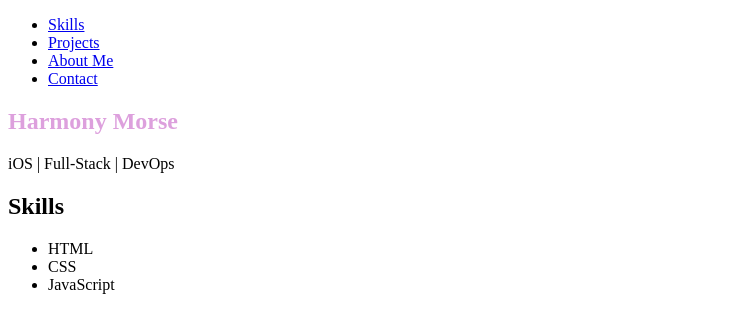
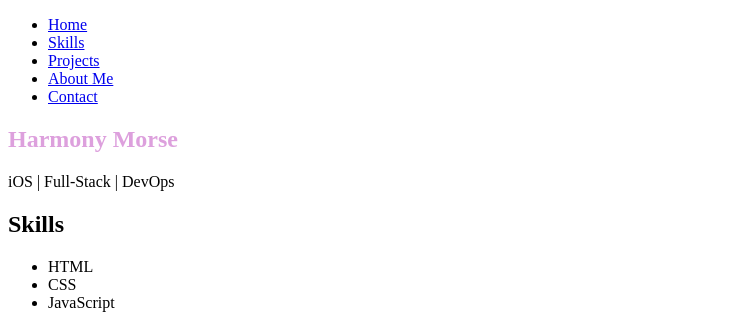
Before and after one commit to HarmonyMorse/HarmonyMorse.github.io, a plain HTML site: page index.html in a window 1280 px wide. Shown: the top 317 px of the page, without its empty margins (0-743 px from the left). Drawn offline with Linux system fonts and the light colour scheme.

Commit message:
Add Home link to nav

```diff
--- a/index.html
+++ b/index.html
@@ -16,7 +16,7 @@
         <header>
             <nav>
                 <ul>
-                    <!-- <li><a href="/">Home</a></li> -->
+                    <li><a href="/">Home</a></li>
                     <li><a href="#skills">Skills</a></li>
                     <li><a href="#projects">Projects</a></li>
                     <li><a href="#about">About Me</a></li>
```
